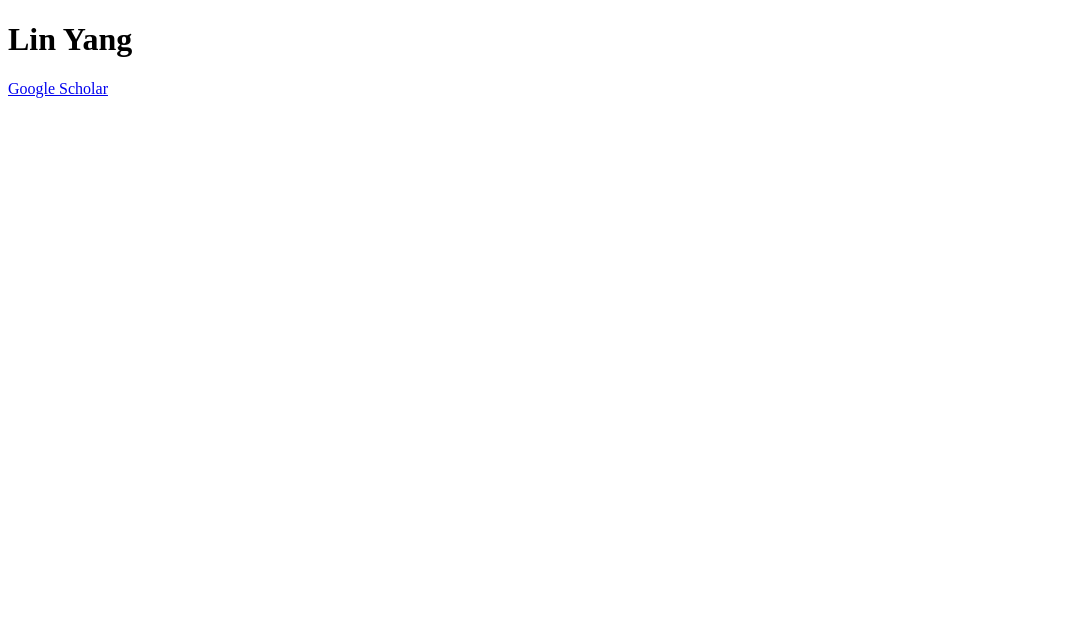
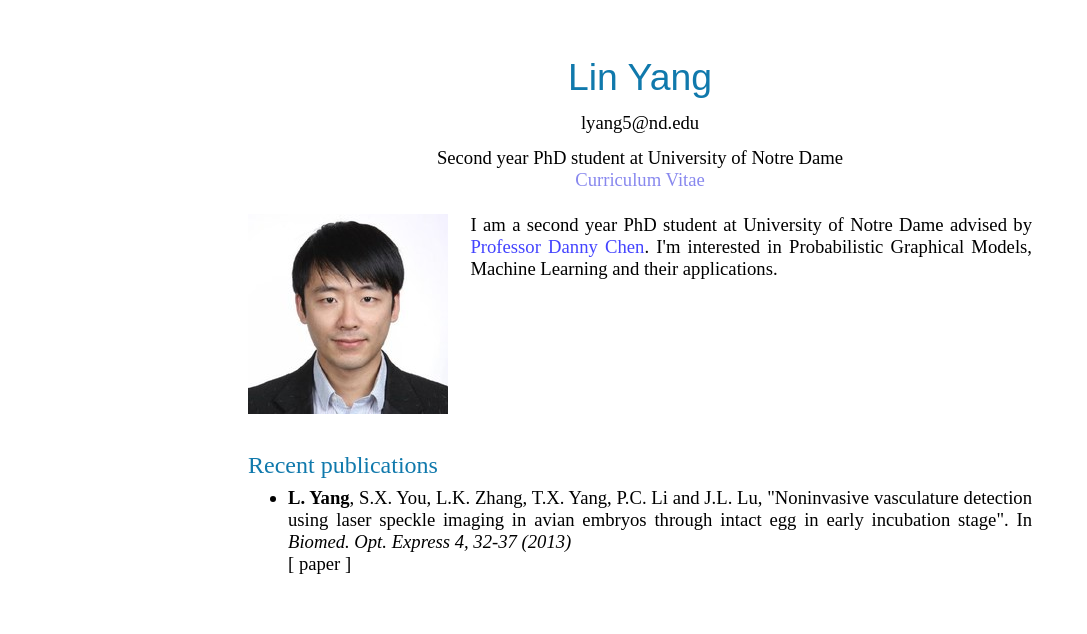
Before and after one commit to a519522/a519522.github.io, a plain HTML site: page index.html in a window 1280 px wide. Shown: the whole page, without its empty margins (0-1087 px from the left). Drawn offline with Linux system fonts and the light colour scheme.

Commit message:
First push

```diff
--- /dev/null
+++ b/files/style.css
@@ -0,0 +1,44 @@
+body {background-position:top left;background-attachment:fixed;
+  background-repeat:no-repeat; margin: 3em 0; font-size: 14pt;}
+
+#index {position:absolute; top:0; right:0; color:#444; font-family:sans-serif;}
+#index a {color:#44F; font-weight:bold; text-decoration:none;}
+#index a:hover {color:#99F;}
+#container{color:#000;background-color:#FFF;margin:0 auto;width:42em;position:relative;}
+#information {text-align:center;}
+#information a {text-decoration:none;color:#88E;}
+#information a:hover {text-decoration:underline;}
+h1{color:#1079ac;font-weight:normal;font-family:sans-serif;
+  text-align:center;}
+h1 a {color:inherit;text-decoration:inherit;}
+
+#name {margin-bottom:0em;}
+#email {text-align:center;margin-bottom:0px; margin-top:4px;color:#000;position:relative;top:-0.7em;}
+
+#content h2 {padding-left: 0; border-bottom:none; text-align:right; padding-right:75%;}
+#content li {margin-top:1em;}
+#content table {margin-left:2em;}
+#content h3 {font-family:sans-serif; color:#000; font-weight:normal; border-left: 2em solid #CCC; padding-left:1em}
+table {border-collapse: collapse}
+thead tr th {border-bottom: 1px solid #CCC;}
+tbody th {text-align:right; padding-right:2em;}
+
+a img{border:0;}
+
+
+#projects {margin-top:0 em;width:100%; text-align:justify;}
+#projects td {padding:0.5em 0;}
+#projects th {font-weight:normal; width:8em; text-align:right; vertical-align:top; padding:0.3em 1.2em 0 0;}
+#projects a {color:#44F; text-decoration:none;}
+#projects a:hover {color:#99F;}
+
+#projects .blurb td, #projects .blurb th {padding-top:1.25em; padding-bottom:2em; vertical-align:top; }
+
+
+#working { text-align:left; color:#1079ac; font-size: 18pt }
+
+.wip {color:#999;}
+
+.papers {margin-top:8px; text-align:justify;}
+.papers a {text-decoration:none; color:#000;}
+.papers a:hover {text-decoration:none; color:#555}
--- a/index.html
+++ b/index.html
@@ -1,7 +1,36 @@
-<!DOCTYPE html>
-<html>
-<body>
-<h1>Lin Yang</h1>
-<a href="https://scholar.google.com/citations?user=8VPwErgftFcC&hl=en"> Google Scholar </a>
-</body>
-</html>
+<!DOCTYPE html PUBLIC "-//W3C//DTD XHTML 1.0 Transitional//EN" "http://www.w3.org/TR/xhtml1/DTD/xhtml1-transitional.dtd">
+<!-- saved from url=(0028)https://www3.nd.edu/~lyang5/ -->
+<html xmlns="http://www.w3.org/1999/xhtml" xml:lang="en" lang="en" class="gr__www3_nd_edu"><head><meta http-equiv="Content-Type" content="text/html; charset=UTF-8">
+    <title>Lin Yang</title>
+    <meta name="readability-verification" content="9U6vZuJRnJPwZFvqM7xCNcLTzVjg9PCG8J3CuY8u">
+    <link rel="stylesheet" href="./files/style.css" media="screen,projection" type="text/css">
+    <link rel="openid.server" href="https://pip.verisignlabs.com/server">
+    <link rel="openid.delegate" href="http://edwardzyang.pip.verisignlabs.com/">
+<style type="text/css"></style></head>
+<body data-gr-c-s-loaded="true">
+<div id="container">
+<h1 id="name">Lin Yang</h1>
+<br>
+<div id="email">lyang5@nd.edu</div>
+<div id="information">
+    Second year PhD student at University of Notre Dame<br>
+	<a href="https://www3.nd.edu/~lyang5/CV.pdf">Curriculum Vitae</a>
+</div>
+<table id="projects">
+    <tbody>
+    <tr class="blurb"><th><img src="./files/photo.jpg"></th><td>I am a second year PhD student at University of Notre Dame advised by <a href="http://engineering.nd.edu/profiles/dchen">Professor Danny Chen</a>.
+I'm interested in Probabilistic Graphical Models, Machine Learning and their applications.<br>
+</td></tr>
+</tbody></table>
+
+<div id="working" style="margin-bottom:0px;margin-top:0em;">Recent publications</div>
+
+<ul class="papers">
+    <li><strong>L. Yang</strong>, S.X. You, L.K. Zhang, T.X. Yang, P.C. Li and J.L. Lu,  "Noninvasive vasculature detection using laser speckle imaging in avian embryos through intact egg in early incubation stage". In <em>Biomed. Opt. Express 4, 32-37 (2013) </em><br>
+    [ <a href="http://dx.doi.org/10.1364/BOE.4.000032">paper</a> ]</li>
+</ul>
+
+</div>
+
+
+</body></html>
```
Also changed, not shown: files/photo.jpg (added).
